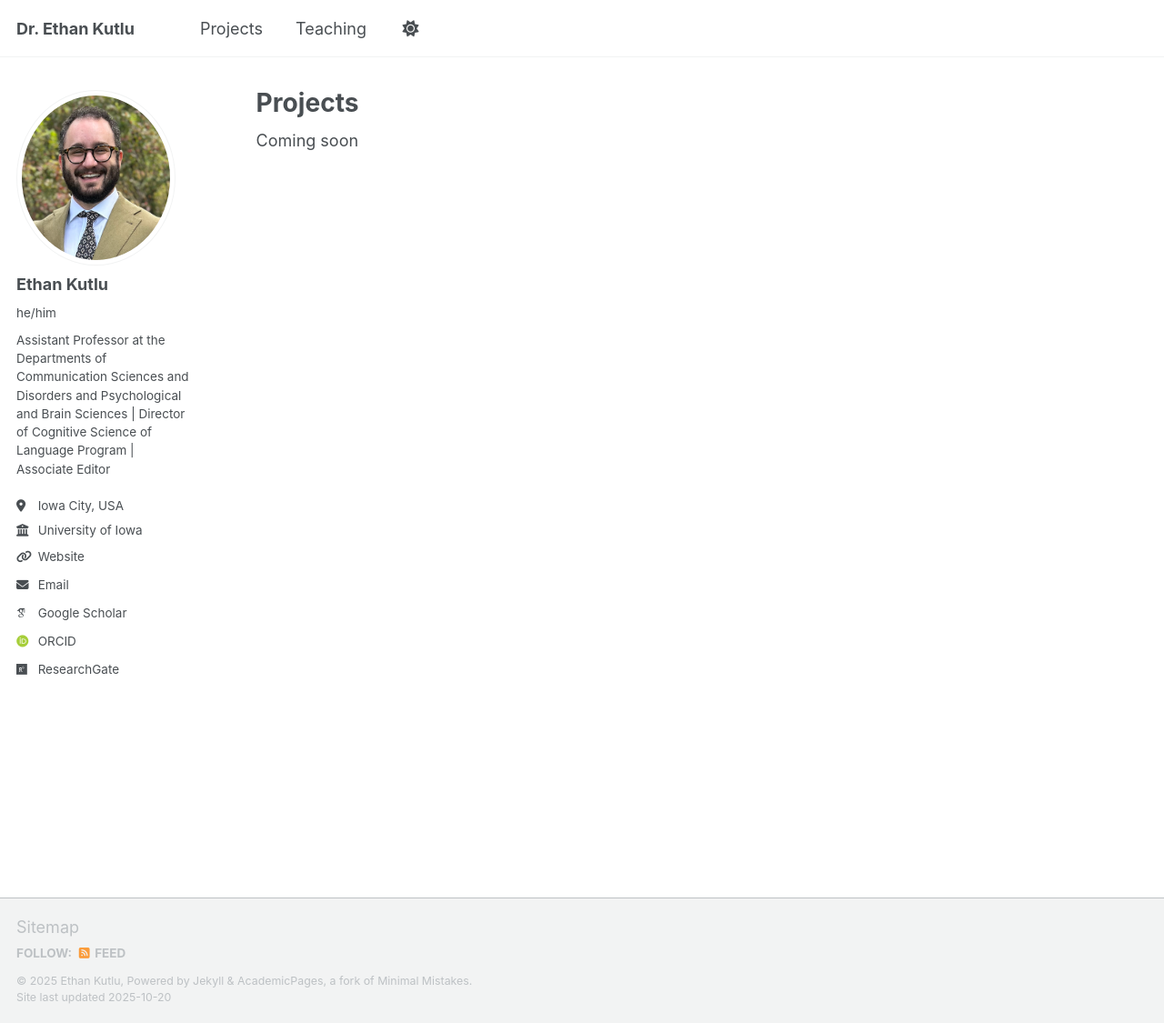
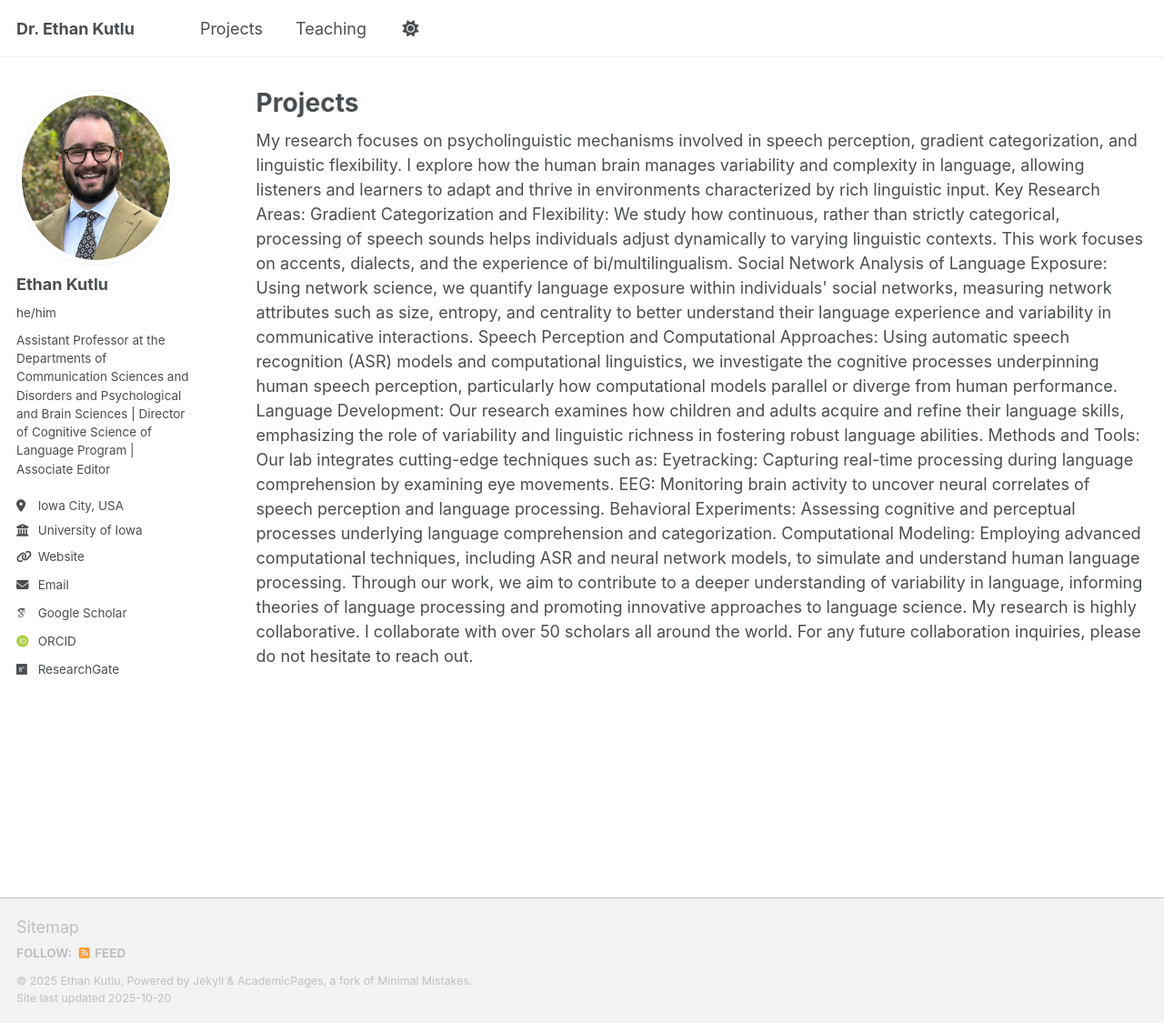
Before and after one commit to ethankutlu/ethankutlu.github.io, a Jekyll site: the page built from _pages/projects.html, in a window 1280 px wide and 1125 px high. Shown: the whole window at 91% size. Built offline with Jekyll 4.4.1, drawn with Linux system fonts in a browser that asks for light colours; some web fonts are replaced; a script that is not in the unit is left out.

Commit message:
Update projects.html with detailed research information
Expanded project description to include research focus, key areas, methods, and collaboration details.

```diff
--- a/_pages/projects.html
+++ b/_pages/projects.html
@@ -5,4 +5,22 @@ permalink: /projects/
 author_profile: true
 ---
 
-Coming soon
+My research focuses on psycholinguistic mechanisms involved in speech perception, gradient categorization, and linguistic flexibility. I explore how the human brain manages variability and complexity in language, allowing listeners and learners to adapt and thrive in environments characterized by rich linguistic input.
+
+Key Research Areas:
+
+Gradient Categorization and Flexibility: We study how continuous, rather than strictly categorical, processing of speech sounds helps individuals adjust dynamically to varying linguistic contexts. This work focuses on accents, dialects, and the experience of bi/multilingualism.
+Social Network Analysis of Language Exposure: Using network science, we quantify language exposure within individuals' social networks, measuring network attributes such as size, entropy, and centrality to better understand their language experience and variability in communicative interactions.
+Speech Perception and Computational Approaches: Using automatic speech recognition (ASR) models and computational linguistics, we investigate the cognitive processes underpinning human speech perception, particularly how computational models parallel or diverge from human performance.
+Language Development: Our research examines how children and adults acquire and refine their language skills, emphasizing the role of variability and linguistic richness in fostering robust language abilities.
+Methods and Tools:
+
+Our lab integrates cutting-edge techniques such as:
+
+Eyetracking: Capturing real-time processing during language comprehension by examining eye movements.
+EEG: Monitoring brain activity to uncover neural correlates of speech perception and language processing.
+Behavioral Experiments: Assessing cognitive and perceptual processes underlying language comprehension and categorization.
+Computational Modeling: Employing advanced computational techniques, including ASR and neural network models, to simulate and understand human language processing.
+Through our work, we aim to contribute to a deeper understanding of variability in language, informing theories of language processing and promoting innovative approaches to language science.
+
+My research is highly collaborative. I collaborate with over 50 scholars all around the world. For any future collaboration inquiries, please do not hesitate to reach out.
```
